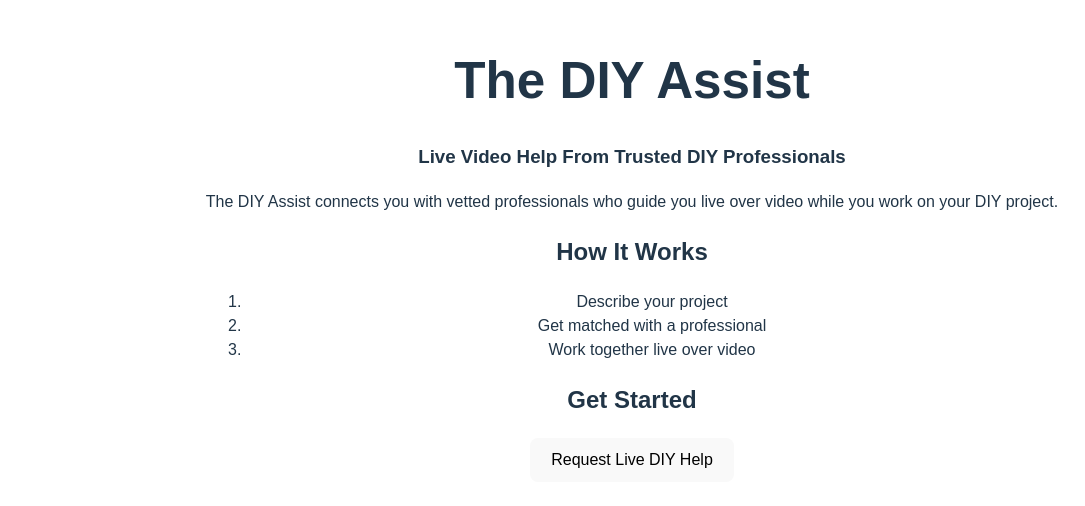
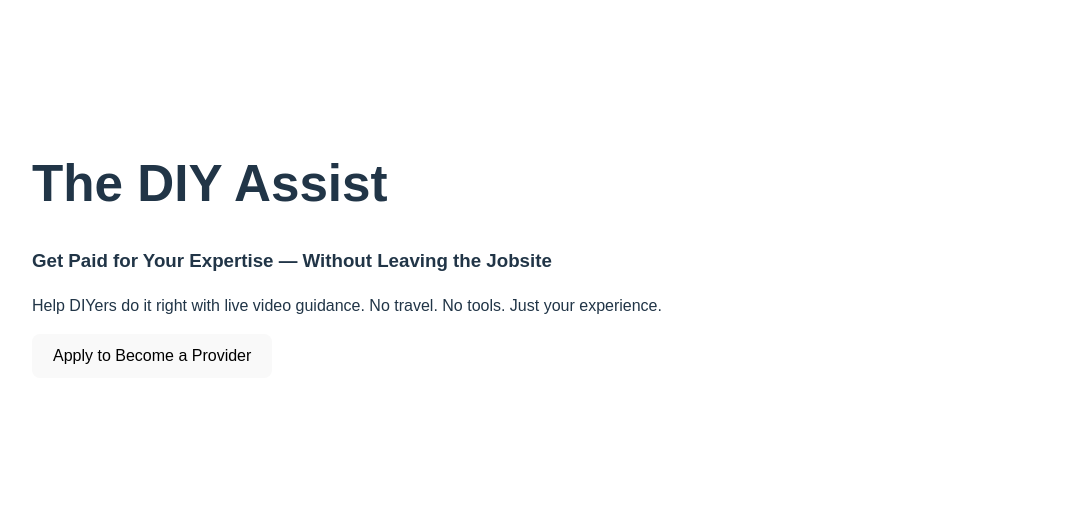
Before and after one commit to npgandlove/diyassistv2, a React (Vite) app: page /providers in a window 1280 px wide. Shown: the part 150-656 px from the top of the page, without its empty margins (8-1093 px from the left). Built offline with nearby package versions, Linux system fonts and the light colour scheme.

Commit message:
updated to add another page

```diff
--- a/src/App.jsx
+++ b/src/App.jsx
@@ -1,34 +1,40 @@
-import { useState } from 'react'
-import reactLogo from './assets/react.svg'
-import viteLogo from '/vite.svg'
-import './App.css'
+import { BrowserRouter as Router, Routes, Route, Link } from "react-router-dom";
+import Providers from "./Providers";
 
-function App() {
+function Home() {
   return (
     <div style={{ fontFamily: "Arial", padding: "40px", maxWidth: "900px", margin: "auto" }}>
       <h1>The DIY Assist</h1>
       <h3>Live Video Help From Trusted DIY Professionals</h3>
 
       <p>
-        The DIY Assist connects you with vetted professionals who guide you live over video
-        while you work on your DIY project.
+        Get real-time guidance from vetted professionals while you work on your DIY project.
       </p>
 
-      <h2>How It Works</h2>
-      <ol>
-        <li>Describe your project</li>
-        <li>Get matched with a professional</li>
-        <li>Work together live over video</li>
-      </ol>
-
-      <h2>Get Started</h2>
       <a href="https://docs.google.com/forms/d/e/1FAIpQLSd6VfLTLr1TVZtTZpFUNYyfEcAqhFvlAjbVFRZygrhKU3XsYQ/viewform?usp=publish-editor">
-        <button style={{ padding: "12px 20px", fontSize: "16px" }}>
+        <button style={{ padding: "12px 20px", fontSize: "16px", marginRight: "10px" }}>
           Request Live DIY Help
         </button>
       </a>
+
+      <Link to="/providers">
+        <button style={{ padding: "12px 20px", fontSize: "16px" }}>
+          Become a Provider
+        </button>
+      </Link>
     </div>
   );
 }
 
+function App() {
+  return (
+    <Router>
+      <Routes>
+        <Route path="/" element={<Home />} />
+        <Route path="/providers" element={<Providers />} />
+      </Routes>
+    </Router>
+  );
+}
+
 export default App;
--- /dev/null
+++ b/src/Providers.js
@@ -0,0 +1,21 @@
+function Providers() {
+  return (
+    <div style={{ fontFamily: "Arial", padding: "40px", maxWidth: "900px", margin: "auto" }}>
+      <h1>The DIY Assist</h1>
+      <h3>Get Paid for Your Expertise — Without Leaving the Jobsite</h3>
+
+      <p>
+        Help DIYers do it right with live video guidance. No travel. No tools.
+        Just your experience.
+      </p>
+
+      <a href="https://forms.gle/YOUR_PROVIDER_FORM">
+        <button style={{ padding: "12px 20px", fontSize: "16px" }}>
+          Apply to Become a Provider
+        </button>
+      </a>
+    </div>
+  );
+}
+
+export default Providers;
```
